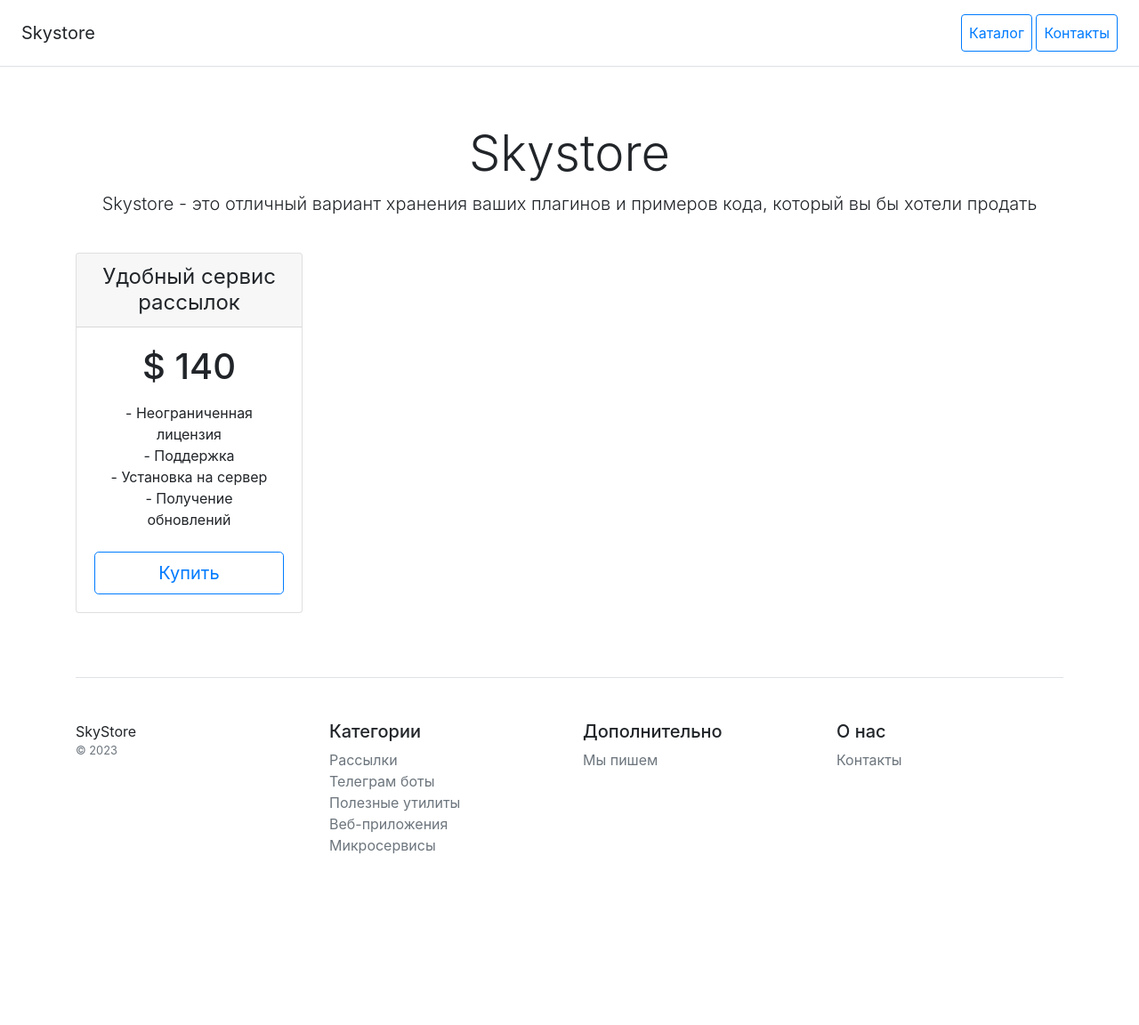
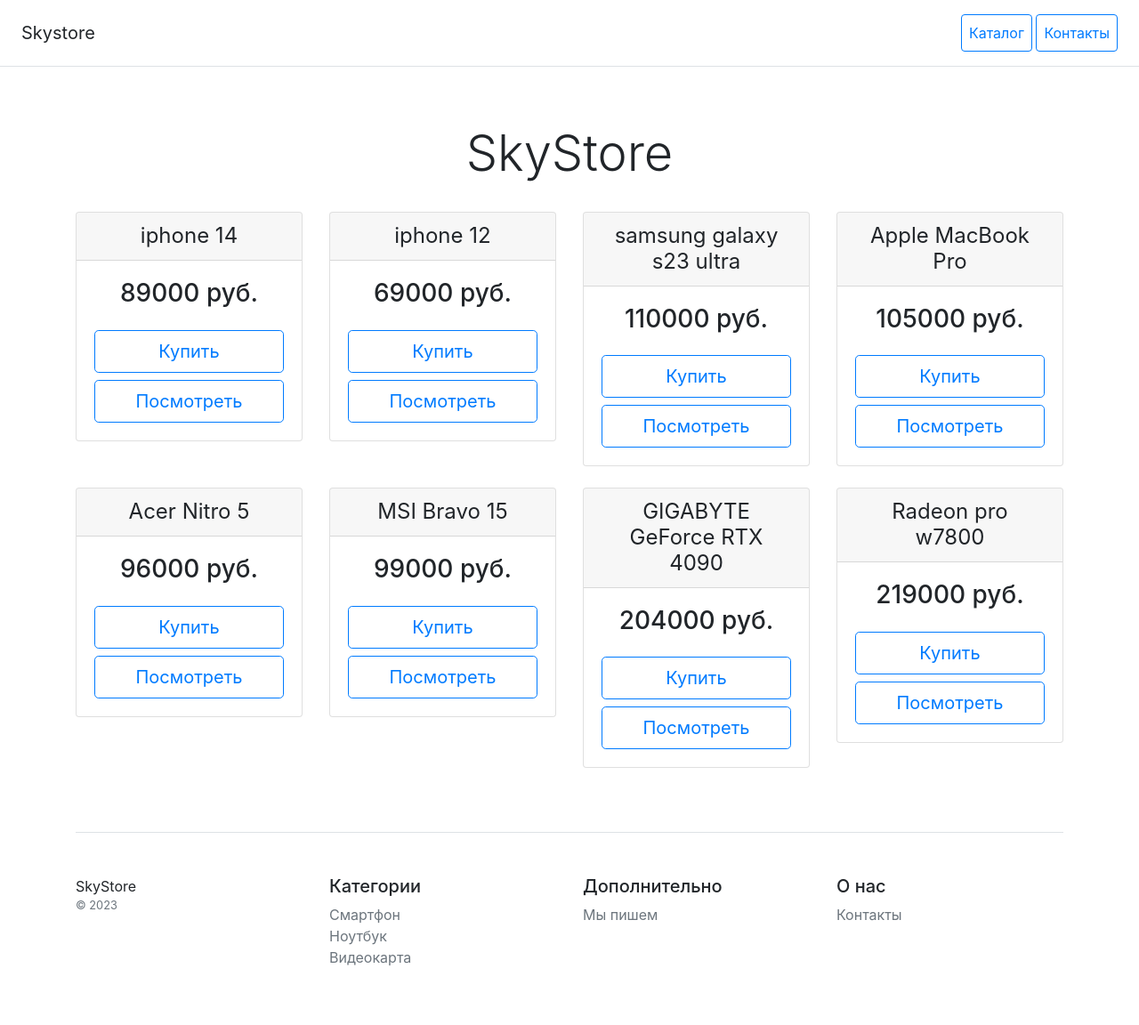
Before and after one commit to MSumbaev/dj_online_store, a Django app: page / in a window 1280 px wide. Shown: the whole page at 89% size. Before the commit the page ends 959 px from the top, so only its background shows below. Run offline with Django 4.2, Linux system fonts and the light colour scheme; data comes from the database, SQL or seed files in the repository; some libraries are stand-ins or nearby versions.

Commit message:
added base.html changed home.html and contacts.html

```diff
--- /dev/null
+++ b/catalog/templates/catalog/base.html
@@ -0,0 +1,57 @@
+<!doctype html>
+<html lang="en">
+<head>
+    <meta charset="utf-8">
+    <meta name="viewport" content="width=device-width, initial-scale=1">
+    <title>Skystore</title>
+    <link href="/static/css/bootstrap.min.css" rel="stylesheet">
+</head>
+<body>
+<div class="d-flex flex-column flex-md-row align-items-center p-3 px-md-4 mb-3 bg-white border-bottom box-shadow">
+    <h5 class="my-0 mr-md-auto font-weight-normal">Skystore</h5>
+    <nav class="ms-5">
+        <a class="p-2 btn btn-outline-primary" href="{% url 'catalog:home' %}">Каталог</a>
+        <a class="p-2 btn btn-outline-primary" href="{% url 'catalog:contacts' %}">Контакты</a>
+    </nav>
+</div>
+
+<div class="pricing-header px-3 py-3 pt-md-5 pb-md-4 mx-auto text-center">
+    <h1 class="display-4">{{title}}</h1>
+</div>
+
+<div class="container">
+    {% block content %}
+    {% endblock %}
+    <footer class="pt-4 my-md-5 pt-md-5 border-top">
+        <div class="row">
+            <div class="col-12 col-md">
+                SkyStore
+                <small class="d-block mb-3 text-muted">&copy; 2023</small>
+            </div>
+            <div class="col-6 col-md">
+                <h5>Категории</h5>
+                <ul class="list-unstyled text-small">
+                    {% for cat in categories_list %}
+                    <li><a class="text-muted" href="#">{{cat.title}}</a></li>
+                    {% endfor %}
+                </ul>
+            </div>
+            <div class="col-6 col-md">
+                <h5>Дополнительно</h5>
+                <ul class="list-unstyled text-small">
+                    <li><a class="text-muted" href="#">Мы пишем</a></li>
+                </ul>
+            </div>
+            <div class="col-6 col-md">
+                <h5>О нас</h5>
+                <ul class="list-unstyled text-small">
+                    <li><a class="text-muted" href="{% url 'catalog:contacts' %}">Контакты</a></li>
+                </ul>
+            </div>
+        </div>
+    </footer>
+</div>
+
+<script src="/static/js/bootstrap.bundle.min.js"></script>
+</body>
+</html>
--- a/catalog/templates/catalog/home.html
+++ b/catalog/templates/catalog/home.html
@@ -1,79 +1,23 @@
-<!doctype html>
-<html lang="en">
-<head>
-    <meta charset="utf-8">
-    <meta name="viewport" content="width=device-width, initial-scale=1">
-    <title>Skystore</title>
-    <link href="/static/css/bootstrap.min.css" rel="stylesheet">
-</head>
-<body>
-<div class="d-flex flex-column flex-md-row align-items-center p-3 px-md-4 mb-3 bg-white border-bottom box-shadow">
-    <h5 class="my-0 mr-md-auto font-weight-normal">Skystore</h5>
-    <nav class="ms-5">
-        <a class="p-2 btn btn-outline-primary" href="/">Каталог</a>
-        <a class="p-2 btn btn-outline-primary" href="/contacts/">Контакты</a>
-    </nav>
-</div>
+{% extends 'catalog/base.html' %}
 
-<div class="pricing-header px-3 py-3 pt-md-5 pb-md-4 mx-auto text-center">
-    <h1 class="display-4">Skystore</h1>
-    <p class="lead">Skystore - это отличный вариант хранения ваших плагинов и примеров кода, который вы бы хотели
-        продать</p>
-</div>
-
-<div class="container">
+{% block content %}
     <div class="row text-center">
+        {% for object in object_list %}
             <div class="col-3">
                 <div class="card mb-4 box-shadow">
                     <div class="card-header">
-                    <h4 class="my-0 font-weight-normal">Удобный сервис рассылок</h4>
+                        <h4 class="my-0 font-weight-normal">{{object.title}}</h4>
                     </div>
                     <div class="card-body">
-                    <h1 class="card-title pricing-card-title">$ 140</h1>
+                        <h3 class="card-title pricing-card-title">{{object.purchase_price}} руб.</h3>
                         <ul class="list-unstyled mt-3 mb-4 text-start m-3">
-                        <li>- Неограниченная лицензия</li>
-                        <li>- Поддержка</li>
-                        <li>- Установка на сервер</li>
-                        <li>- Получение обновлений</li>
+                            <li>{{object.description|truncatechars:100}}</li>
                         </ul>
                         <button type="button" class="btn btn-lg btn-block btn-outline-primary">Купить</button>
+                        <button type="button" class="btn btn-lg btn-block btn-outline-primary">Посмотреть</button>
                     </div>
                 </div>
             </div>
+        {% endfor %}
     </div>
-
-    <footer class="pt-4 my-md-5 pt-md-5 border-top">
-        <div class="row">
-            <div class="col-12 col-md">
-                SkyStore
-                <small class="d-block mb-3 text-muted">&copy; 2023</small>
-            </div>
-            <div class="col-6 col-md">
-                <h5>Категории</h5>
-                <ul class="list-unstyled text-small">
-                    <li><a class="text-muted" href="#">Рассылки</a></li>
-                    <li><a class="text-muted" href="#">Телеграм боты</a></li>
-                    <li><a class="text-muted" href="#">Полезные утилиты</a></li>
-                    <li><a class="text-muted" href="#">Веб-приложения</a></li>
-                    <li><a class="text-muted" href="#">Микросервисы</a></li>
-                </ul>
-            </div>
-            <div class="col-6 col-md">
-                <h5>Дополнительно</h5>
-                <ul class="list-unstyled text-small">
-                    <li><a class="text-muted" href="#">Мы пишем</a></li>
-                </ul>
-            </div>
-            <div class="col-6 col-md">
-                <h5>О нас</h5>
-                <ul class="list-unstyled text-small">
-                    <li><a class="text-muted" href="/contacts/">Контакты</a></li>
-                </ul>
-            </div>
-        </div>
-    </footer>
-</div>
-
-<script src="/static/js/bootstrap.bundle.min.js"></script>
-</body>
-</html>
+{% endblock %}
```
Also changed, not shown: catalog/templates/catalog/contacts.html (+3 -57 lines). Lines whose indentation alone changed are shown as unchanged.
